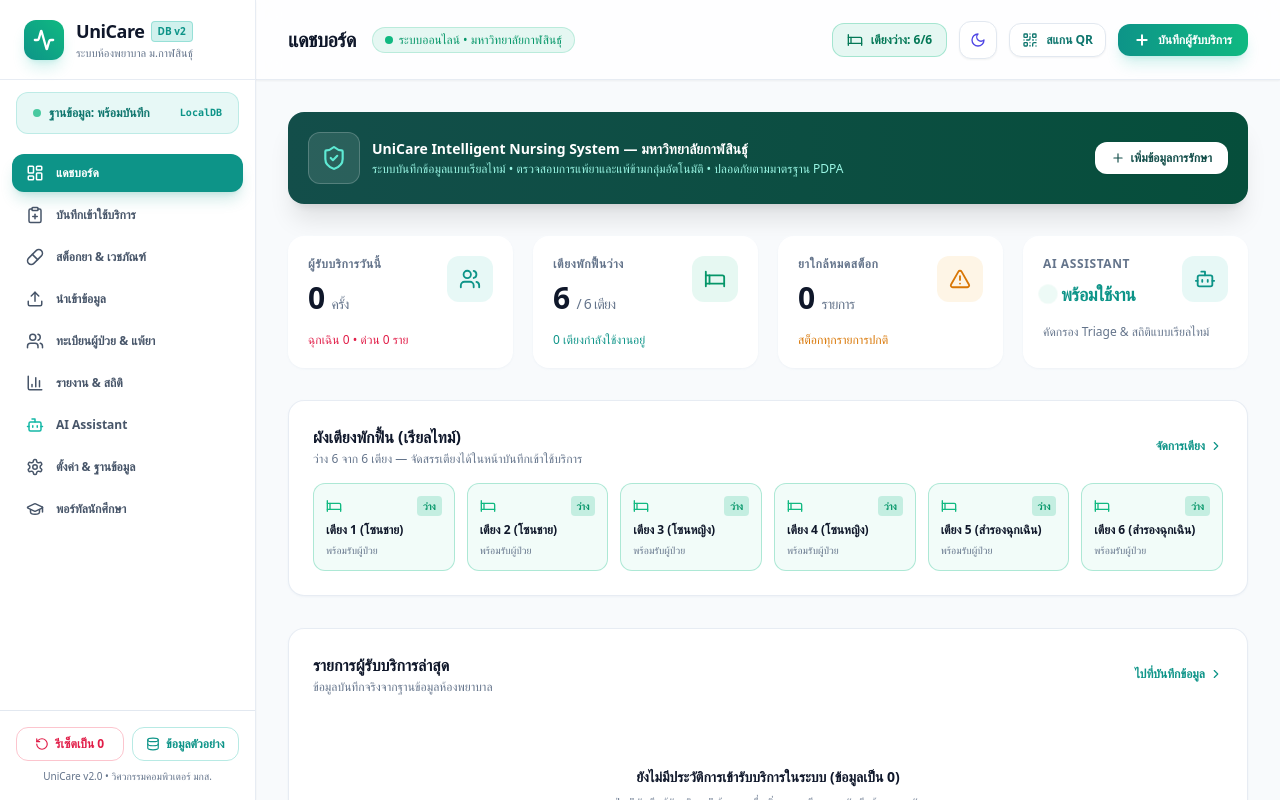
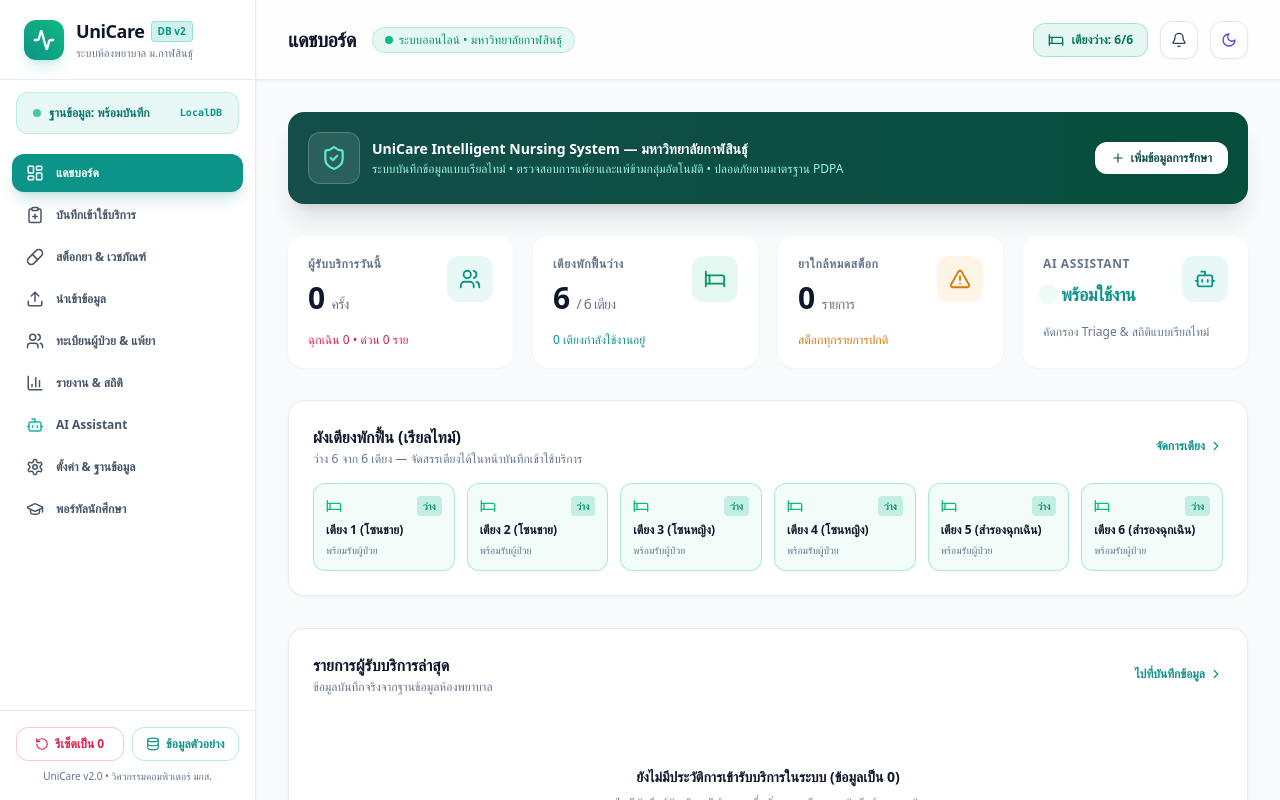
Before and after one commit to napassakornti-prog/unicare-system, a React (Vite) app: page / in a window 1280 px wide. Built offline with nearby package versions, Linux system fonts and the light colour scheme.

Commit message:
feat: add notification bell with dropdown, remove QR scan and visit shortcut from header

```diff
--- a/src/App.tsx
+++ b/src/App.tsx
@@ -4,7 +4,7 @@ import {
   AlertTriangle, Search, CheckCircle2, AlertCircle, X, Plus, Bed, QrCode, ShieldCheck,
   FileSpreadsheet as SheetIcon, Sun, Moon, Sparkles, ShieldAlert, RefreshCw, ChevronRight,
   GraduationCap, MessageCircleQuestion, LogOut, Trash2, Clock, RotateCcw, Database,
-  UserCheck, Briefcase, Award, HeartHandshake, Check
+  UserCheck, Briefcase, Award, HeartHandshake, Check, Bell
 } from 'lucide-react';
 import {
   INITIAL_STUDENTS, INITIAL_MEDICINES, INITIAL_VISITS, STANDARD_SYMPTOMS,
@@ -136,6 +136,8 @@ export default function App() {
     severity: 'รุนแรงมาก (Anaphylaxis Risk)'
   });
   const [toasts, setToasts] = useState<any[]>([]);
+  const [notifications, setNotifications] = useState<any[]>([]);
+  const [showNotifPanel, setShowNotifPanel] = useState(false);
   const [globalSearch, setGlobalSearch] = useState('');
   const [studentFilterRole, setStudentFilterRole] = useState<string>('ทั้งหมด');
 
@@ -145,6 +147,20 @@ export default function App() {
     setTimeout(() => {
       setToasts(prev => prev.filter(t => t.id !== id));
     }, 4500);
+    // บันทึกลงระบบแจ้งเตือน (Notification Center)
+    const now = new Date();
+    const timeStr = `${String(now.getHours()).padStart(2,'0')}:${String(now.getMinutes()).padStart(2,'0')}`;
+    setNotifications(prev => [{ id, title, message, type, time: timeStr, read: false }, ...prev].slice(0, 50));
+  };
+
+  const unreadNotifCount = notifications.filter(n => !n.read).length;
+
+  const markAllNotifsRead = () => {
+    setNotifications(prev => prev.map(n => ({ ...n, read: true })));
+  };
+
+  const clearNotifications = () => {
+    setNotifications([]);
   };
 
   // รีเซ็ตแบบฟอร์มการรับบริการ
@@ -680,6 +696,71 @@ export default function App() {
               <span>เตียงว่าง: <strong className="font-bold">{availableBedsCount}/{beds.length}</strong></span>
             </button>
 
+            {/* ไอคอนแจ้งเตือน (Notification Bell) */}
+            <div className="relative">
+              <button
+                onClick={() => { setShowNotifPanel(!showNotifPanel); if (!showNotifPanel) markAllNotifsRead(); }}
+                className={`relative p-2.5 rounded-xl border text-xs font-semibold transition-all ${
+                  darkMode
+                    ? 'bg-slate-900 border-slate-800 text-slate-300 hover:bg-slate-800'
+                    : 'bg-white border-slate-200 text-slate-700 hover:bg-slate-100 shadow-sm'
+                }`}
+                title="แจ้งเตือน"
+              >
+                <Bell size={16} />
+                {unreadNotifCount > 0 && (
+                  <span className="absolute -top-1.5 -right-1.5 min-w-[18px] h-[18px] flex items-center justify-center px-1 rounded-full bg-rose-500 text-white text-[10px] font-black border-2 border-white dark:border-slate-900 animate-bounce">
+                    {unreadNotifCount > 9 ? '9+' : unreadNotifCount}
+                  </span>
+                )}
+              </button>
+
+              {/* Notification Dropdown Panel */}
+              {showNotifPanel && (
+                <>
+                  <div className="fixed inset-0 z-30" onClick={() => setShowNotifPanel(false)} />
+                  <div className={`absolute right-0 top-12 z-40 w-80 max-h-96 rounded-2xl border shadow-2xl overflow-hidden ${theme.modalBg}`}>
+                    <div className={`sticky top-0 z-10 flex items-center justify-between px-4 py-3 border-b ${darkMode ? 'bg-slate-900 border-slate-800' : 'bg-white border-slate-200'}`}>
+                      <span className={`text-xs font-bold ${theme.heading}`}>🔔 แจ้งเตือน ({notifications.length})</span>
+                      <div className="flex gap-2">
+                        {notifications.length > 0 && (
+                          <button onClick={clearNotifications} className="text-[10px] text-rose-500 hover:underline font-semibold">ล้างทั้งหมด</button>
+                        )}
+                        <button onClick={() => setShowNotifPanel(false)} className="text-slate-400 hover:text-slate-600"><X size={14} /></button>
+                      </div>
+                    </div>
+                    <div className="overflow-y-auto max-h-72 custom-scrollbar">
+                      {notifications.length === 0 ? (
+                        <div className="py-10 text-center">
+                          <Bell size={28} className={`mx-auto mb-2 ${theme.subText}`} />
+                          <p className={`text-xs ${theme.subText}`}>ยังไม่มีการแจ้งเตือน</p>
+                        </div>
+                      ) : (
+                        notifications.map(n => (
+                          <div key={n.id} className={`px-4 py-3 border-b last:border-b-0 text-xs transition-colors ${
+                            !n.read
+                              ? darkMode ? 'bg-teal-500/5 border-slate-800' : 'bg-teal-50/50 border-slate-100'
+                              : darkMode ? 'border-slate-800' : 'border-slate-100'
+                          }`}>
+                            <div className="flex items-start gap-2.5">
+                              <div className={`mt-0.5 shrink-0 w-2 h-2 rounded-full ${
+                                n.type === 'error' ? 'bg-rose-500' : n.type === 'warning' ? 'bg-amber-500' : n.type === 'info' ? 'bg-indigo-500' : 'bg-emerald-500'
+                              }`} />
+                              <div className="flex-1 min-w-0">
+                                <p className={`font-bold leading-tight ${theme.heading}`}>{n.title}</p>
+                                <p className={`mt-0.5 ${theme.subText} leading-snug`}>{n.message}</p>
+                              </div>
+                              <span className={`text-[10px] font-mono shrink-0 ${theme.subText}`}>{n.time}</span>
+                            </div>
+                          </div>
+                        ))
+                      )}
+                    </div>
+                  </div>
+                </>
+              )}
+            </div>
+
             {/* Dark / Light Mode */}
             <button
               onClick={() => setDarkMode(!darkMode)}
@@ -691,26 +772,6 @@ export default function App() {
               title="สลับโหมดมืด/สว่าง"
             >
               {darkMode ? <Sun size={16} className="text-amber-400" /> : <Moon size={16} className="text-indigo-600" />}
-            </button>
-
-            {/* สแกนบัตรนักศึกษา / QR Code */}
-            <button
-              onClick={() => setShowQrModal(true)}
-              className={`flex items-center gap-2 px-3 py-2 rounded-xl border transition-all text-xs font-semibold ${
-                darkMode ? 'bg-slate-900 border-slate-800 text-teal-400 hover:bg-slate-800' : 'bg-white border-slate-200 text-teal-700 hover:bg-slate-50 shadow-sm'
-              }`}
-            >
-              <QrCode size={16} />
-              <span className="hidden sm:inline">สแกน QR</span>
-            </button>
-
-            {/* ปุ่มลัดลงรับบริการใหม่ */}
-            <button
-              onClick={() => { resetVisitForm(); setActiveTab('visit-record'); }}
-              className="flex items-center gap-2 px-4 py-2 rounded-xl bg-gradient-to-r from-teal-600 to-emerald-500 text-white font-semibold text-xs shadow-lg shadow-teal-500/20 hover:brightness-110 active:scale-95 transition-all"
-            >
-              <Plus size={16} className="stroke-[3]" />
-              <span>บันทึกผู้รับบริการ</span>
             </button>
           </div>
         </header>
```
